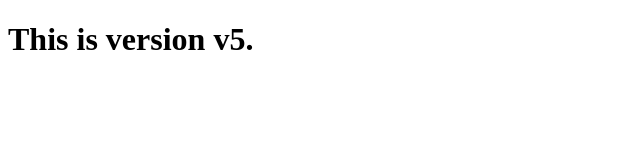
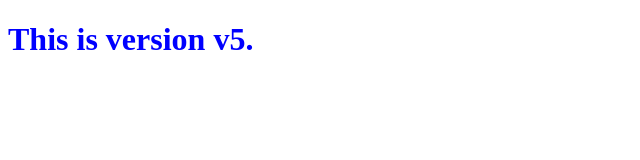
Before and after one commit to gparamshetty/myrepo, a plain HTML site: page index.html in a window 1280 px wide. Shown: the whole page, without its empty margins (0-640 px from the left). Drawn offline with Linux system fonts and the light colour scheme.

Commit message:
changed the color to blue

```diff
--- a/index.html
+++ b/index.html
@@ -6,6 +6,6 @@
     <title>Document</title>
 </head>
 <body>
-    <h1>This is version v5.</h1>
+    <h1 style="color:blue">This is version v5.</h1>
 </body>
 </html>
```
